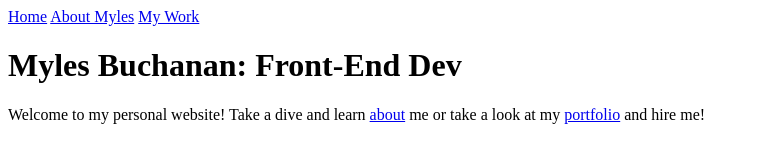
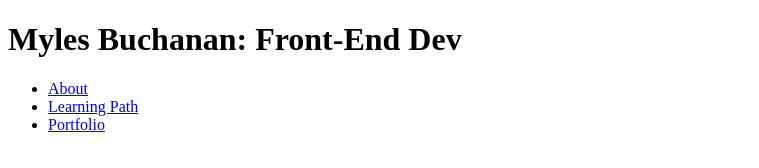
Before and after one commit to milzyb14/personal-website, a plain HTML site: page index.html in a window 1280 px wide. Shown: the whole page, without its empty margins (0-759 px from the left). Drawn offline with Linux system fonts and the light colour scheme.

Commit message:
Created learning-path.html and edited all pages

```diff
--- a/index.html
+++ b/index.html
@@ -3,14 +3,14 @@
     <head>
         <meta charset="UTF-8">
         <title>Myles Buchanan</title>
+        <link rel="stylesheet" href="styles.css">
     </head>
-    <div class="topnav">
-        <a class="active" href="index.html">Home</a>
-        <a href="about.html">About Myles</a>
-        <a href="portfolio.html">My Work</a>
     </div>
     <body>
         <h1>Myles Buchanan: Front-End Dev</h1>
-        <p>Welcome to my personal website! Take a dive and learn <a rel="about Me" href="about.html">about</a> me or take a look at my <a rel="Portfolio" href="portfolio.html">portfolio</a> and hire me!</p>
-    </body>
+        <ul>
+            <li><a rel="Myles Buchanan About" href="about.html">About</a></li>
+            <li><a rel="Myles Buchanan Education" href="learning-path.html">Learning Path</a> </li>
+            <li><a rel="Myles Buchanan Portfolio" href="portfolio.html">Portfolio</a></li>
+        </ul>
 </html>
--- a/styles.css
+++ b/styles.css
@@ -1,23 +1,10 @@
-.topnav {
-    background-color: black;
-    overflow: hidden;
+
+.learning .h1{
+box-sizing: border-box;
+text-align: center;
+text-decoration: underline;
 }
 
-.topnav a {
-    float: left;
-    color: orange;
-    text-align: center;
-    padding: 14px 16px;
-    text-decoration: none;
+.learning .p1 {
     font-size: 17px;
 }
-
-.topnav a:hover {
-    background-color: white;
-    color: orange;
-}
-
-.topnav a.active {
-    background-color: black;
-    color: white;
-}
```
Also changed, not shown: about.html (+0 -5 lines), learning-path.html (added, +35 -0 lines), portfolio.html (+0 -5 lines), 1 other file.
